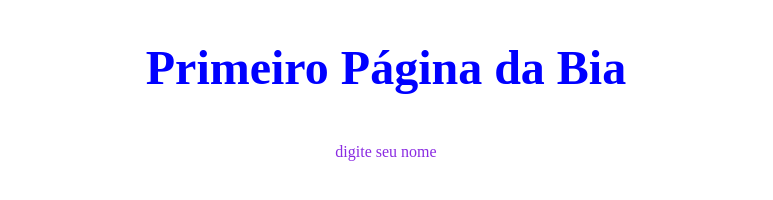
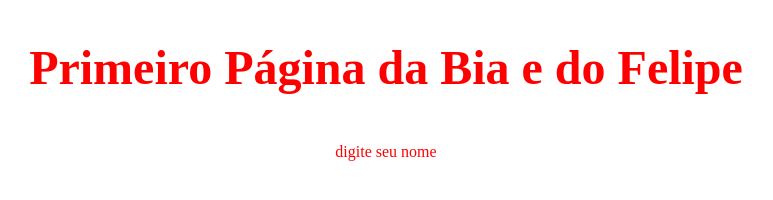
Before and after one commit to BeaDamazio/PrimeiroCodigoBia, a plain HTML site: page index.html in a window 1280 px wide. Shown: the whole page, without its empty margins (254-1027 px from the left). Drawn offline with Linux system fonts and the light colour scheme.

Commit message:
alteração

```diff
--- a/index.html
+++ b/index.html
@@ -8,7 +8,7 @@
     <title>Aprendendo</title>
 </head>
 <body>
-    <h1>Primeiro Página da Bia</h1>
+    <h1>Primeiro Página da Bia e do Felipe</h1>
 
     <form action="form" method="get"></form>
 <div class="preencha">
--- a/style.css
+++ b/style.css
@@ -6,11 +6,11 @@ body{
     flex-direction: column;
 }
 h1{
-    color: blue;
+    color: red;
     font-size: 3em;
 }
 .preencha{
-color: blueviolet;
+color: red;
 font-size: 1em;
 }
 
```
